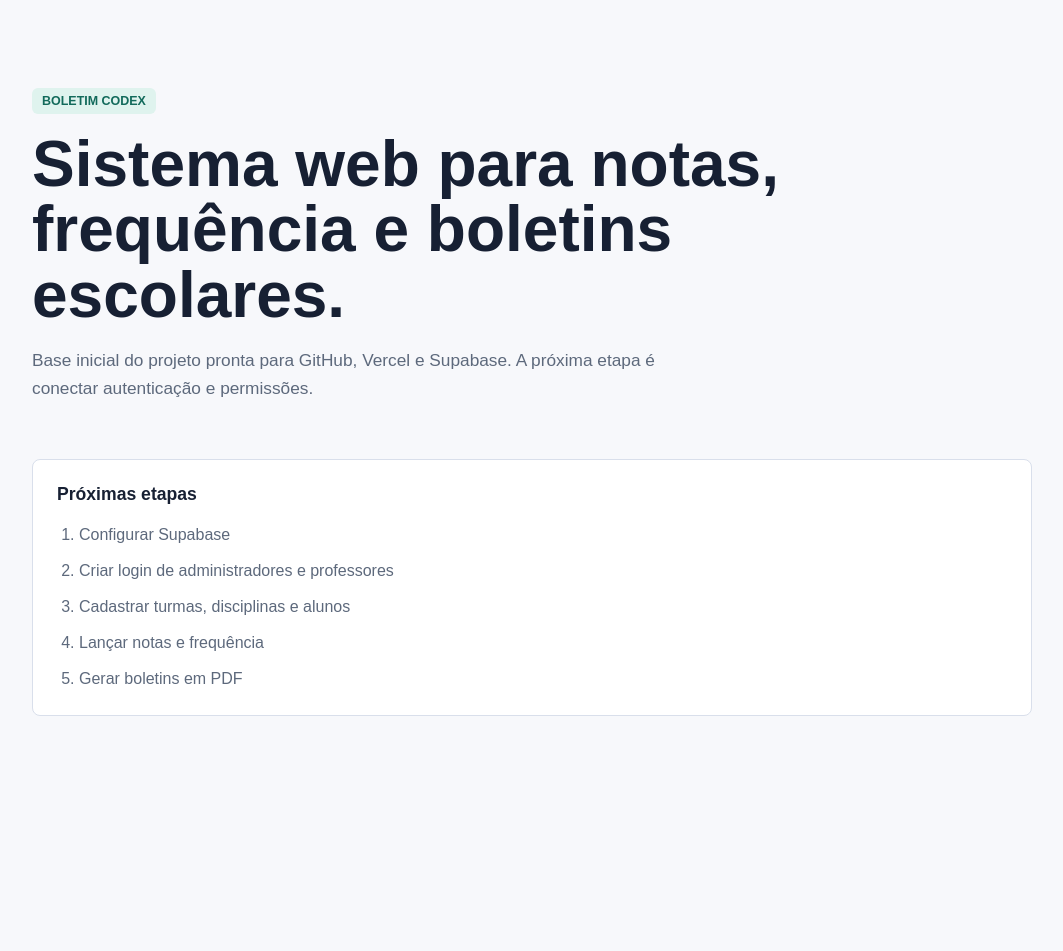
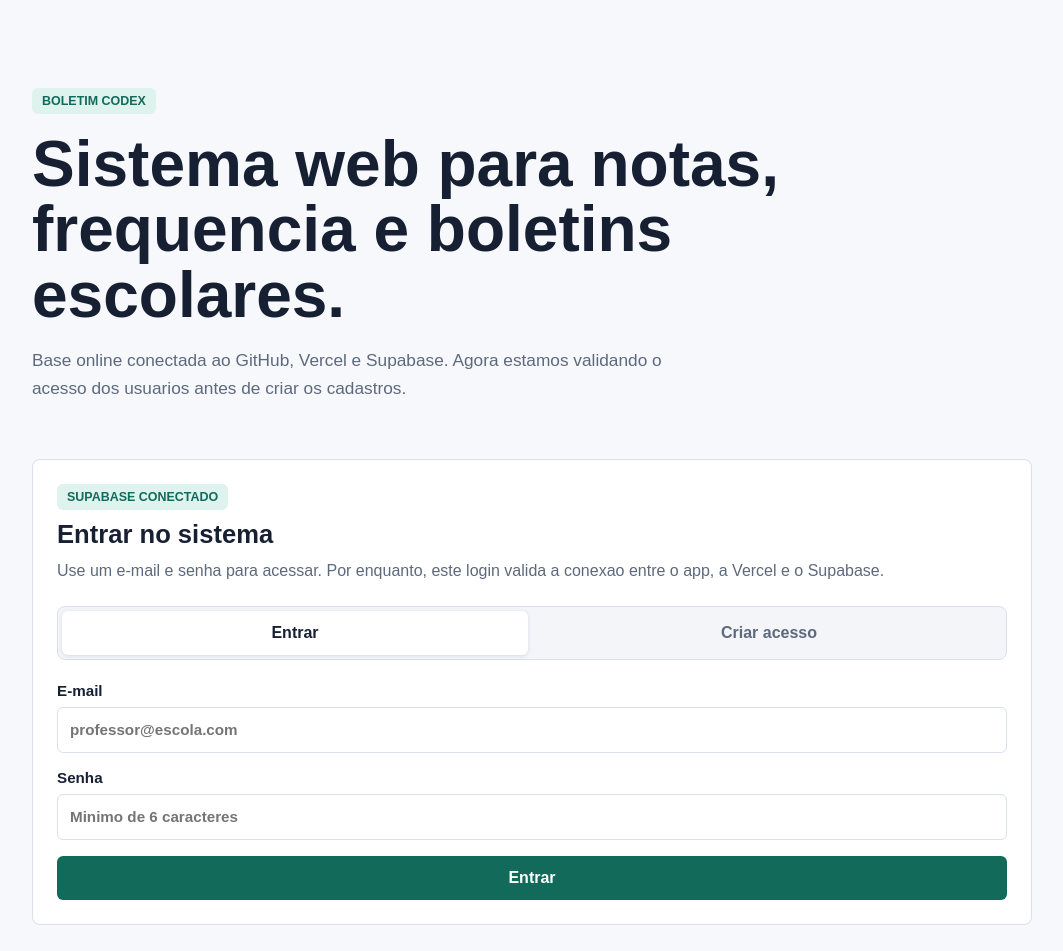
Before and after one commit to Gui2barros/Boletim-codex, a Next.js app: page / in a window 1280 px wide. Shown: the top 951 px of the page, without its empty margins (108-1171 px from the left). Before the commit the page ends 800 px from the top, so only its background shows below. Built offline with nearby package versions, Linux system fonts and the light colour scheme; no server answers.

Commit message:
Add Supabase auth entry point

```diff
--- a/src/app/globals.css
+++ b/src/app/globals.css
@@ -79,6 +79,141 @@ h1 {
   background: var(--surface);
 }
 
+.auth-panel {
+  display: grid;
+  gap: 22px;
+  margin-top: 28px;
+  padding: 24px;
+  border: 1px solid var(--border);
+  border-radius: 8px;
+  background: var(--surface);
+}
+
+.auth-header {
+  display: grid;
+  gap: 10px;
+}
+
+.auth-header h2 {
+  font-size: 1.6rem;
+}
+
+.auth-header p:not(.eyebrow),
+.form-message {
+  color: var(--muted);
+  line-height: 1.55;
+}
+
+.auth-toggle {
+  display: grid;
+  grid-template-columns: 1fr 1fr;
+  gap: 8px;
+  padding: 4px;
+  border: 1px solid var(--border);
+  border-radius: 8px;
+  background: #f3f5f9;
+}
+
+.auth-toggle button,
+.primary-button,
+.secondary-button {
+  min-height: 44px;
+  border: 0;
+  border-radius: 6px;
+  font: inherit;
+  font-weight: 700;
+  cursor: pointer;
+}
+
+.auth-toggle button {
+  background: transparent;
+  color: var(--muted);
+}
+
+.auth-toggle button.active {
+  background: var(--surface);
+  color: var(--foreground);
+  box-shadow: 0 1px 4px rgb(23 32 51 / 0.12);
+}
+
+.auth-form {
+  display: grid;
+  gap: 16px;
+}
+
+.auth-form label {
+  display: grid;
+  gap: 8px;
+  color: var(--foreground);
+  font-size: 0.95rem;
+  font-weight: 700;
+}
+
+.auth-form input {
+  min-height: 46px;
+  width: 100%;
+  border: 1px solid var(--border);
+  border-radius: 6px;
+  padding: 0 12px;
+  color: var(--foreground);
+  font: inherit;
+}
+
+.auth-form input:focus {
+  border-color: var(--accent);
+  outline: 3px solid var(--accent-soft);
+}
+
+.primary-button {
+  background: var(--accent);
+  color: #ffffff;
+}
+
+.primary-button:disabled {
+  cursor: wait;
+  opacity: 0.7;
+}
+
+.secondary-button {
+  width: fit-content;
+  padding: 0 18px;
+  border: 1px solid var(--border);
+  background: var(--surface);
+  color: var(--foreground);
+}
+
+.dashboard-grid {
+  display: grid;
+  grid-template-columns: repeat(3, minmax(0, 1fr));
+  gap: 14px;
+}
+
+.dashboard-grid article {
+  display: grid;
+  gap: 8px;
+  padding: 16px;
+  border: 1px solid var(--border);
+  border-radius: 8px;
+  background: #fbfcfe;
+}
+
+.dashboard-grid span {
+  color: var(--accent);
+  font-size: 0.78rem;
+  font-weight: 800;
+}
+
+.dashboard-grid h3 {
+  margin: 0;
+  font-size: 1rem;
+}
+
+.dashboard-grid p {
+  color: var(--muted);
+  font-size: 0.92rem;
+  line-height: 1.45;
+}
+
 .panel h2 {
   font-size: 1.1rem;
 }
@@ -100,4 +235,8 @@ h1 {
   .intro {
     padding-top: 24px;
   }
+
+  .dashboard-grid {
+    grid-template-columns: 1fr;
+  }
 }
--- a/src/app/page.tsx
+++ b/src/app/page.tsx
@@ -1,8 +1,9 @@
+import { AuthPanel } from "@/components/auth-panel";
+
 const nextSteps = [
-  "Configurar Supabase",
-  "Criar login de administradores e professores",
+  "Criar perfis de administrador e professor",
   "Cadastrar turmas, disciplinas e alunos",
-  "Lançar notas e frequência",
+  "Lancar notas e frequencia",
   "Gerar boletins em PDF"
 ];
 
@@ -11,15 +12,17 @@ export default function Home() {
     <main className="page-shell">
       <section className="intro">
         <p className="eyebrow">Boletim Codex</p>
-        <h1>Sistema web para notas, frequência e boletins escolares.</h1>
+        <h1>Sistema web para notas, frequencia e boletins escolares.</h1>
         <p className="summary">
-          Base inicial do projeto pronta para GitHub, Vercel e Supabase. A
-          próxima etapa é conectar autenticação e permissões.
+          Base online conectada ao GitHub, Vercel e Supabase. Agora estamos
+          validando o acesso dos usuarios antes de criar os cadastros.
         </p>
       </section>
 
+      <AuthPanel />
+
       <section className="panel" aria-labelledby="next-steps-title">
-        <h2 id="next-steps-title">Próximas etapas</h2>
+        <h2 id="next-steps-title">Proximas etapas</h2>
         <ol>
           {nextSteps.map((step) => (
             <li key={step}>{step}</li>
--- /dev/null
+++ b/src/components/auth-panel.tsx
@@ -0,0 +1,204 @@
+"use client";
+
+import { useEffect, useMemo, useState } from "react";
+import type { Session } from "@supabase/supabase-js";
+import { createSupabaseBrowserClient } from "@/lib/supabase/client";
+
+type AuthMode = "sign-in" | "sign-up";
+
+export function AuthPanel() {
+  const supabase = useMemo(() => createSupabaseBrowserClient(), []);
+  const [session, setSession] = useState<Session | null>(null);
+  const [mode, setMode] = useState<AuthMode>("sign-in");
+  const [email, setEmail] = useState("");
+  const [password, setPassword] = useState("");
+  const [message, setMessage] = useState("");
+  const [isLoading, setIsLoading] = useState(() => Boolean(supabase));
+  const [isSubmitting, setIsSubmitting] = useState(false);
+
+  useEffect(() => {
+    if (!supabase) {
+      return;
+    }
+
+    let isMounted = true;
+
+    supabase.auth.getSession().then(({ data }) => {
+      if (isMounted) {
+        setSession(data.session);
+        setIsLoading(false);
+      }
+    });
+
+    const {
+      data: { subscription }
+    } = supabase.auth.onAuthStateChange((_event, currentSession) => {
+      setSession(currentSession);
+    });
+
+    return () => {
+      isMounted = false;
+      subscription.unsubscribe();
+    };
+  }, [supabase]);
+
+  async function handleSubmit(event: React.FormEvent<HTMLFormElement>) {
+    event.preventDefault();
+    if (!supabase) {
+      return;
+    }
+
+    setMessage("");
+    setIsSubmitting(true);
+
+    const credentials = {
+      email: email.trim(),
+      password
+    };
+
+    const { error } =
+      mode === "sign-in"
+        ? await supabase.auth.signInWithPassword(credentials)
+        : await supabase.auth.signUp(credentials);
+
+    if (error) {
+      setMessage(error.message);
+    } else if (mode === "sign-up") {
+      setMessage("Cadastro criado. Verifique seu e-mail se o Supabase pedir confirmacao.");
+    } else {
+      setMessage("Acesso realizado com sucesso.");
+    }
+
+    setIsSubmitting(false);
+  }
+
+  async function handleSignOut() {
+    if (!supabase) {
+      return;
+    }
+
+    setMessage("");
+    await supabase.auth.signOut();
+    setPassword("");
+  }
+
+  if (isLoading) {
+    return <div className="auth-panel">Carregando acesso...</div>;
+  }
+
+  if (!supabase) {
+    return (
+      <section className="auth-panel" aria-labelledby="config-title">
+        <div className="auth-header">
+          <p className="eyebrow">Configuracao pendente</p>
+          <h2 id="config-title">Supabase ainda nao configurado</h2>
+          <p>
+            Configure NEXT_PUBLIC_SUPABASE_URL e NEXT_PUBLIC_SUPABASE_ANON_KEY
+            no ambiente para liberar o login.
+          </p>
+        </div>
+      </section>
+    );
+  }
+
+  if (session?.user) {
+    return (
+      <section className="auth-panel" aria-labelledby="dashboard-title">
+        <div className="auth-header">
+          <p className="eyebrow">Acesso conectado</p>
+          <h2 id="dashboard-title">Painel inicial</h2>
+          <p>
+            Voce entrou como <strong>{session.user.email}</strong>. A proxima
+            etapa e criar perfis de administrador e professor.
+          </p>
+        </div>
+
+        <div className="dashboard-grid">
+          <article>
+            <span>01</span>
+            <h3>Perfis</h3>
+            <p>Separar usuarios entre administracao e professores.</p>
+          </article>
+          <article>
+            <span>02</span>
+            <h3>Cadastros</h3>
+            <p>Registrar turmas, disciplinas, alunos e vinculos.</p>
+          </article>
+          <article>
+            <span>03</span>
+            <h3>Lancamentos</h3>
+            <p>Permitir notas, faltas e observacoes por bimestre.</p>
+          </article>
+        </div>
+
+        <button className="secondary-button" type="button" onClick={handleSignOut}>
+          Sair
+        </button>
+      </section>
+    );
+  }
+
+  return (
+    <section className="auth-panel" aria-labelledby="auth-title">
+      <div className="auth-header">
+        <p className="eyebrow">Supabase conectado</p>
+        <h2 id="auth-title">Entrar no sistema</h2>
+        <p>
+          Use um e-mail e senha para acessar. Por enquanto, este login valida a
+          conexao entre o app, a Vercel e o Supabase.
+        </p>
+      </div>
+
+      <div className="auth-toggle" aria-label="Tipo de acesso">
+        <button
+          className={mode === "sign-in" ? "active" : ""}
+          type="button"
+          onClick={() => setMode("sign-in")}
+        >
+          Entrar
+        </button>
+        <button
+          className={mode === "sign-up" ? "active" : ""}
+          type="button"
+          onClick={() => setMode("sign-up")}
+        >
+          Criar acesso
+        </button>
+      </div>
+
+      <form className="auth-form" onSubmit={handleSubmit}>
+        <label>
+          E-mail
+          <input
+            autoComplete="email"
+            inputMode="email"
+            onChange={(event) => setEmail(event.target.value)}
+            placeholder="professor@escola.com"
+            required
+            type="email"
+            value={email}
+          />
+        </label>
+
+        <label>
+          Senha
+          <input
+            autoComplete={mode === "sign-in" ? "current-password" : "new-password"}
+            minLength={6}
+            onChange={(event) => setPassword(event.target.value)}
+            placeholder="Minimo de 6 caracteres"
+            required
+            type="password"
+            value={password}
+          />
+        </label>
+
+        <button className="primary-button" disabled={isSubmitting} type="submit">
+          {isSubmitting ? "Enviando..." : mode === "sign-in" ? "Entrar" : "Criar acesso"}
+        </button>
+      </form>
+
+      {message ? <p className="form-message">{message}</p> : null}
+    </section>
+  );
+}
--- /dev/null
+++ b/src/lib/supabase/client.ts
@@ -0,0 +1,12 @@
+import { createBrowserClient } from "@supabase/ssr";
+
+export function createSupabaseBrowserClient() {
+  const supabaseUrl = process.env.NEXT_PUBLIC_SUPABASE_URL;
+  const supabaseAnonKey = process.env.NEXT_PUBLIC_SUPABASE_ANON_KEY;
+
+  if (!supabaseUrl || !supabaseAnonKey) {
+    return null;
+  }
+
+  return createBrowserClient(supabaseUrl, supabaseAnonKey);
+}
```
